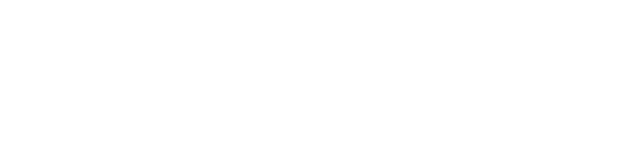
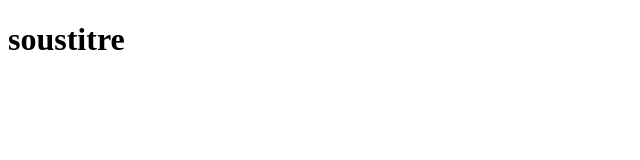
Before and after one commit to AurelieFqt/my-super-website, a plain HTML site: page index.html in a window 1280 px wide. Shown: the whole page, without its empty margins (0-640 px from the left). Drawn offline with Linux system fonts and the light colour scheme.

Commit message:
changer titre et ajout h1

```diff
--- a/index.html
+++ b/index.html
@@ -2,9 +2,9 @@
 <html>
   <head>
     <meta charset="UTF-8">
-    <title>title</title>
+    <title>the title</title>
   </head>
   <body>
-
+  	<h1>soustitre</h1>
   </body>
 </html>
```
